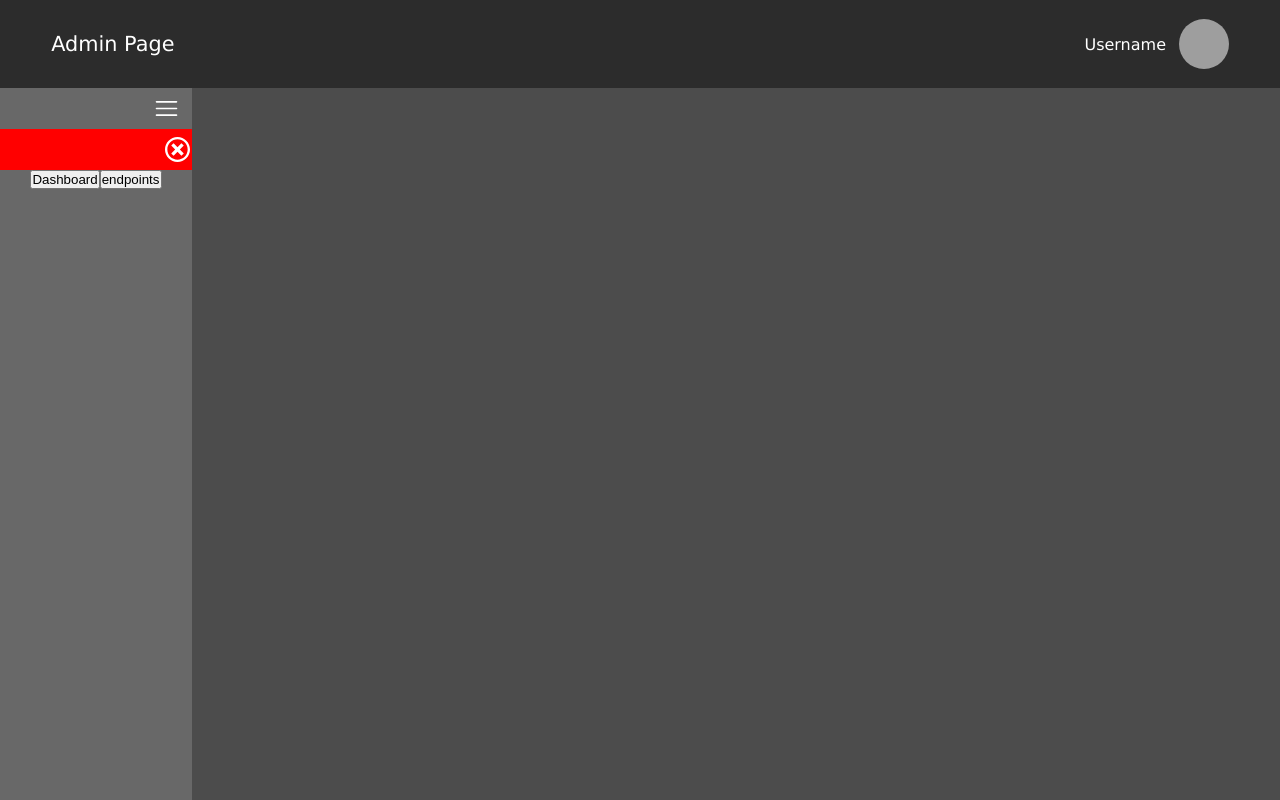
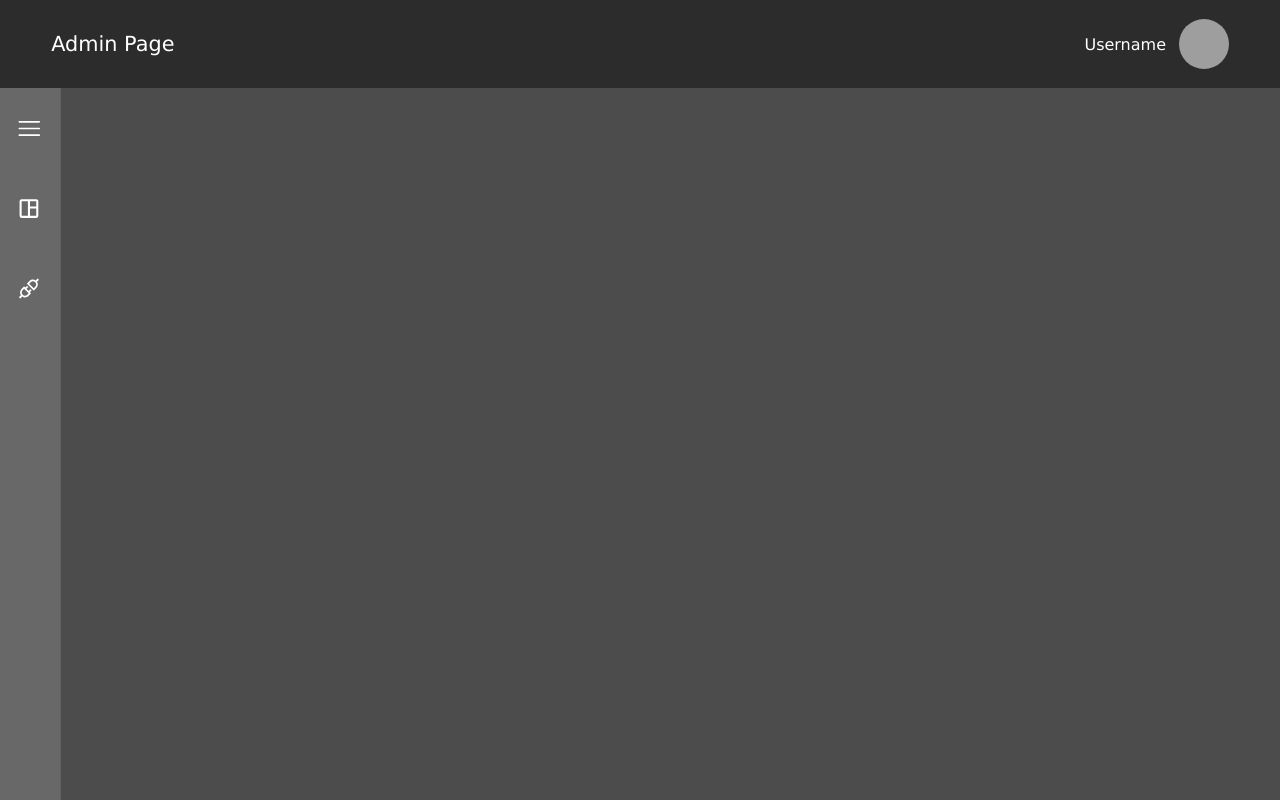
Before and after one commit to JoseJ55/general-backend-admin-page, a React (Vite) app: page / in a window 1280 px wide. Built offline with nearby package versions, Linux system fonts and the light colour scheme; grey boxes are pictures that could not be loaded.

Commit message:
added animation and more layout to navbar

```diff
--- a/src/Components/SideNav/SideNav.css
+++ b/src/Components/SideNav/SideNav.css
@@ -1,5 +1,7 @@
 #sideNav {
     max-width: 15%;
+    /* transform: translateX(-65%); */
+    transition-duration: 1s;
     min-height: 89vh;
     background-color: var(--secondary-color);
 }
@@ -7,9 +9,18 @@
 /* CSS for the navbar when it is closed */
 #sideNav-closed {
     display: flex;
-    justify-content: end;
+    justify-content: center;
     align-items: center;
-    padding: 1vh 1vw;
+    flex-direction: column;
+}
+
+#sideNav-closed-icon-area {
+    width: 88%;
+    height: 10vh;
+    display: flex;
+    justify-content: center;
+    align-items: center;
+    padding: 0 6%;
 }
 
 #sideNav-closed-icon {
@@ -21,6 +32,38 @@
     cursor: pointer;
 }
 
+#sideNav-closed-links {
+    width: 100%;
+    display: flex;
+    justify-content: center;
+    align-items: center;
+    flex-direction: column;
+
+}
+
+.sideNav-closed-link {
+    width: 88%;
+    height: 10vh;
+    padding: 0 6%;
+    color: var(--main-text-color);
+    border: none;
+    display: flex;
+    align-items: center;
+}
+
+.sideNav-closed-link:hover {
+    cursor: pointer;
+    background-color: var(--main-background-color);
+}
+
+.closed-link-icon {
+    width: 88%;
+    font-size: 25px;
+    color: var(--main-text-color);
+    padding: 0 6%;
+    margin: 1vh 0;
+}
+
 /* CSS for the nabar when it is open */
 #sideNav-open {
     display: flex;
@@ -30,15 +73,73 @@
 }
 
 #sideNav-open-icon-area {
-    background-color: red;
-    width: 98%;
+    width: 80%;
+    height: 10vh;
     display: flex;
     justify-content: end;
     align-items: center;
-    padding: 1vh 1%;
+    padding: 0 10%;
 }
 
 #sidNav-open-icon {
     font-size: 25px;
     color: var(--main-text-color);
 }
+
+#sidNav-open-icon:hover {
+    cursor: pointer;
+}
+
+#sideNav-open-links {
+    width: 100%;
+    display: flex;
+    justify-content: center;
+    align-items: center;
+    flex-direction: column;
+}
+
+.sideNav-open-link {
+    width: 88%;
+    height: 10vh;
+    padding: 0 6%;
+    background-color: var(--secondary-color);
+    font-family: var(--main-font);
+    color: var(--main-text-color);
+    border: none;
+    display: flex;
+    align-items: center;
+}
+
+.sideNav-open-link:hover {
+    cursor: pointer;
+    background-color: var(--main-background-color);
+}
+
+/* This is for the icon on the nav */
+.link-icon {
+    font-size: 25px;
+    color: var(--main-text-color);
+    margin: 0 4%
+}
+
+@keyframes fadeIn {
+    0% {
+        transform: translateX(-10%);
+        opacity: 0;
+    }
+    100% {
+        transform: translateX(0%);
+        opacity: 1;
+    }
+}
+
+@keyframes fadeOut {
+    0% {
+        transform: translateX(0%);
+        opacity: 1;
+    }
+    100% {
+        transform: translateX(-10%);
+        opacity: 0;
+    }
+}
--- a/src/Components/SideNav/SideNav.jsx
+++ b/src/Components/SideNav/SideNav.jsx
@@ -1,35 +1,61 @@
 import React from 'react';
 import { RxHamburgerMenu } from 'react-icons/rx';
 import { ImCancelCircle } from 'react-icons/im';
+import { MdOutlineSpaceDashboard } from 'react-icons/md';
+import { AiOutlineApi } from 'react-icons/ai';
 import './SideNav.css';
 
 // Redux
 // eslint-disable-next-line import/no-extraneous-dependencies
-// import { useDispatch } from 'react-redux';
-// import { toggleSideNav } from '../../app/Reducers/SideNavbar';
+import { useDispatch, useSelector } from 'react-redux';
+import { toggleSideNav } from '../../app/Reducers/SideNavbar';
 
 function SideNav() {
-//   const dispatch = useDispatch();
-  //   const navToggled = useSelector((state) => state.sidenav.toggled);
+  const navToggled = useSelector((state) => state.sidenav.toggled);
+  const dispatch = useDispatch();
 
   const iconCLicked = () => {
-    // dispatch(toggleSideNav)
+    dispatch(toggleSideNav());
   };
 
   return (
-    <div id="sideNav">
-      <div id="sideNav-closed">
-        <RxHamburgerMenu id="sideNav-closed-icon" onClick={() => iconCLicked()} />
+    <div id="sideNav" style={{ maxWidth: !navToggled ? '15%' : '5%', transform: !navToggled ? 'translateX(0)' : 'translateX(-5%)' }}>
+      <div
+        id="sideNav-closed"
+        style={{ display: !navToggled ? 'none' : 'flex' }}
+      >
+        <div id="sideNav-closed-icon-area">
+          <RxHamburgerMenu id="sideNav-closed-icon" onClick={() => iconCLicked()} style={{ animation: !navToggled ? 'fadeOut 1s ease-in-out' : 'fadeIn 1s ease-in-out' }} />
+        </div>
+
+        <div id="sideNav-closed-links">
+          <div className="sideNav-closed-link">
+            <MdOutlineSpaceDashboard className="closed-link-icon" style={{ animation: !navToggled ? 'fadeOut 1s ease-in-out' : 'fadeIn 1s ease-in-out' }} />
+          </div>
+          <div className="sideNav-closed-link">
+            <AiOutlineApi className="closed-link-icon" style={{ animation: !navToggled ? 'fadeOut 1s ease-in-out' : 'fadeIn 1s ease-in-out' }} />
+          </div>
+        </div>
       </div>
 
-      <div id="sideNav-open">
+      <div
+        id="sideNav-open"
+        style={{ display: navToggled ? 'none' : 'flex' }}
+      >
         <div id="sideNav-open-icon-area">
-          <ImCancelCircle id="sidNav-open-icon" onClick={() => iconCLicked()} />
+          <ImCancelCircle id="sidNav-open-icon" onClick={() => iconCLicked()} style={{ animation: !navToggled ? 'fadeIn 1s ease-in-out' : 'fadeOut 1s ease-in-out' }} />
         </div>
 
         <div id="sideNav-open-links">
-          <input type="button" value="Dashboard" />
-          <input type="button" value="endpoints" />
+          <div className="sideNav-open-link">
+            <MdOutlineSpaceDashboard className="link-icon" />
+            <p style={{ animation: !navToggled ? 'fadeIn 1s ease-in-out' : 'fadeOut 1s ease-in-out' }}>Dashboard</p>
+          </div>
+
+          <div className="sideNav-open-link">
+            <AiOutlineApi className="link-icon" />
+            <p style={{ animation: !navToggled ? 'fadeIn 1s ease-in-out' : 'fadeOut 1s ease-in-out' }}>Endpoint</p>
+          </div>
         </div>
       </div>
     </div>
--- a/src/app/store.js
+++ b/src/app/store.js
@@ -5,6 +5,6 @@ import SideNavbar from './Reducers/SideNavbar';
 
 export const store = configureStore({
   reducer: {
-    nav: SideNavbar,
+    sidenav: SideNavbar,
   },
 });
--- a/src/main.jsx
+++ b/src/main.jsx
@@ -1,9 +1,14 @@
 import React from 'react';
 import ReactDOM from 'react-dom/client';
+// eslint-disable-next-line import/no-extraneous-dependencies
+import { Provider } from 'react-redux';
 import App from './App';
+import { store } from './app/store';
 
 ReactDOM.createRoot(document.getElementById('root')).render(
   <React.StrictMode>
-    <App />
+    <Provider store={store}>
+      <App />
+    </Provider>
   </React.StrictMode>,
 );
```
